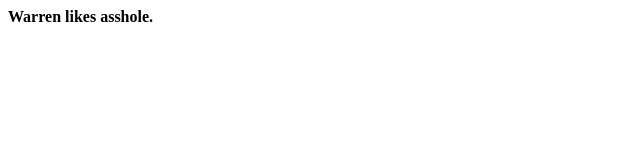
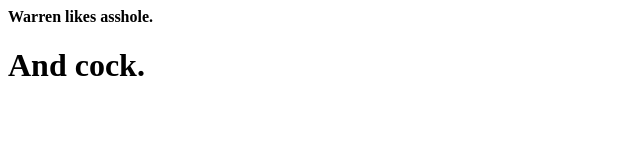
Before and after one commit to WarrenW159/MyFirstRepo, a plain HTML site: page index.html in a window 1280 px wide. Shown: the whole page, without its empty margins (0-640 px from the left). Drawn offline with Linux system fonts and the light colour scheme.

Commit message:
Edit index.html

```diff
--- a/index.html
+++ b/index.html
@@ -1 +1,2 @@
 <b> Warren likes asshole.<b>
+<h1> And cock. <h1>
```
